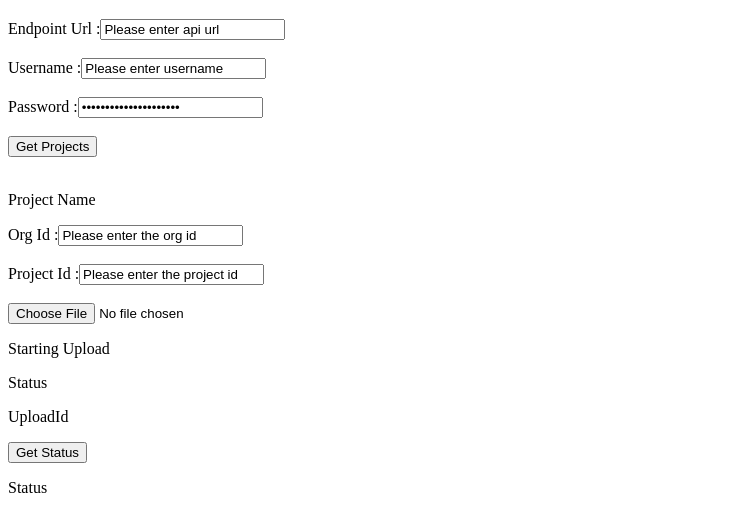
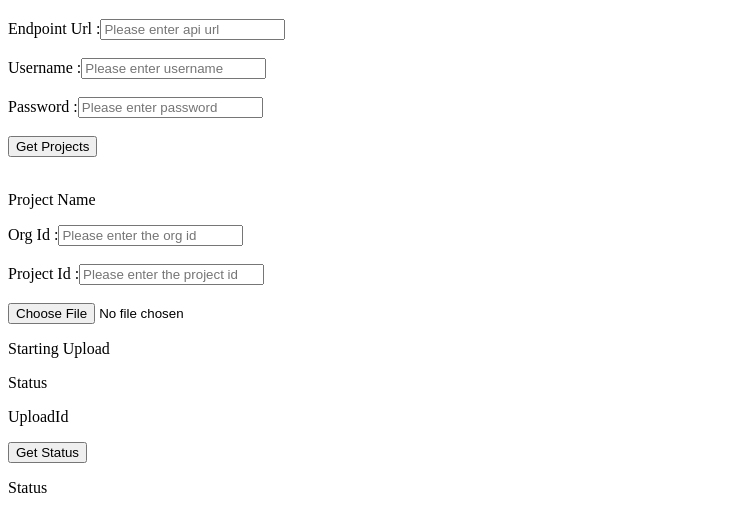
Before and after one commit to VIDADiagnostics/stowrsapi, a plain HTML site: page index.html in a window 1280 px wide. Shown: the part 61-592 px from the top of the page, without its empty margins (0-740 px from the left). Drawn offline with Linux system fonts and the light colour scheme.

Commit message:
added place holder

```diff
--- a/index.html
+++ b/index.html
@@ -7,14 +7,14 @@
 </head>
 <body>
 <h1>Upload Dicom files to portal using DicomWebAPi</h1>
-<label>Endpoint Url :</label><input type="text" id="endpoint" value="Please enter api url"/> </br></br>
-<label>Username :</label><input type="text" id="username" value="Please enter username"/> </br></br>
-<label>Password :</label><input type="password" id="password" value="Please enter password"/> </br></br>
+<label>Endpoint Url :</label><input type="text" id="endpoint" placeholder="Please enter api url"/> </br></br>
+<label>Username :</label><input type="text" id="username" placeholder="Please enter username"/> </br></br>
+<label>Password :</label><input type="password" id="password" placeholder="Please enter password"/> </br></br>
 
 <button onclick="getProjects()">Get Projects</button>  </br></br>
 <p id="projName">Project Name</p>
-<label>Org Id :</label><input type="text" id="orgId" value="Please enter the org id"/> </br></br>
-<label>Project Id :</label><input type="text" id="projId" value="Please enter the project id"/> </br></br>
+<label>Org Id :</label><input type="text" id="orgId" placeholder="Please enter the org id"/> </br></br>
+<label>Project Id :</label><input type="text" id="projId" placeholder="Please enter the project id"/> </br></br>
 
 
 
```
